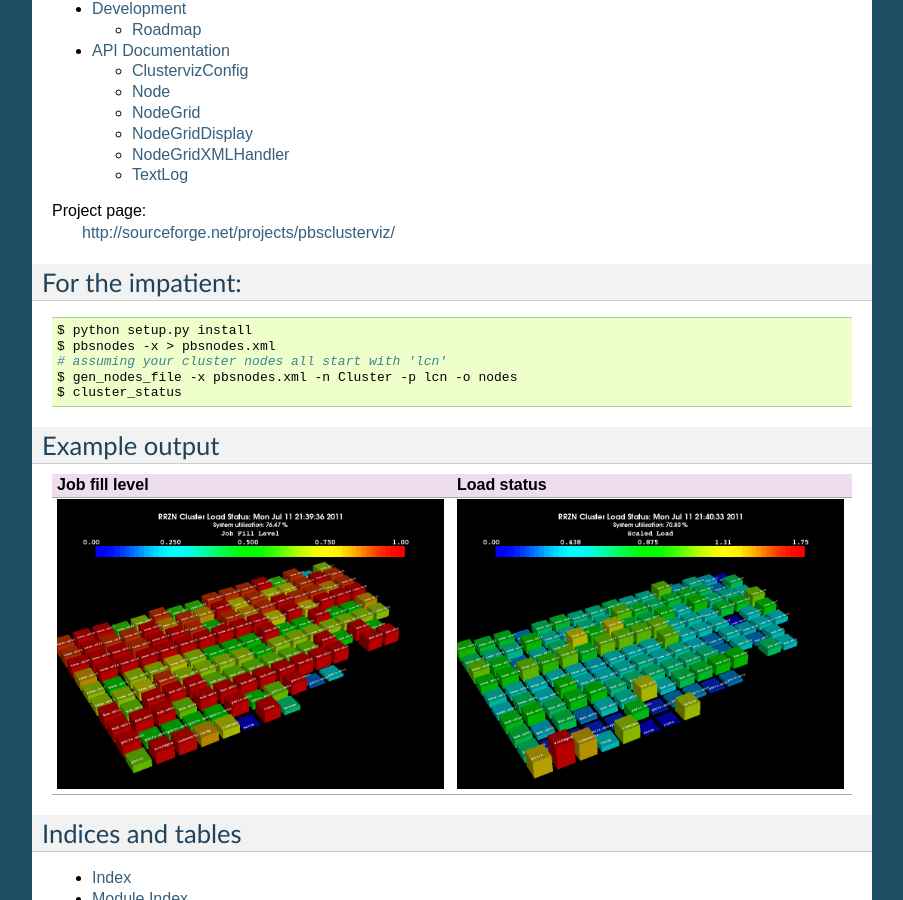
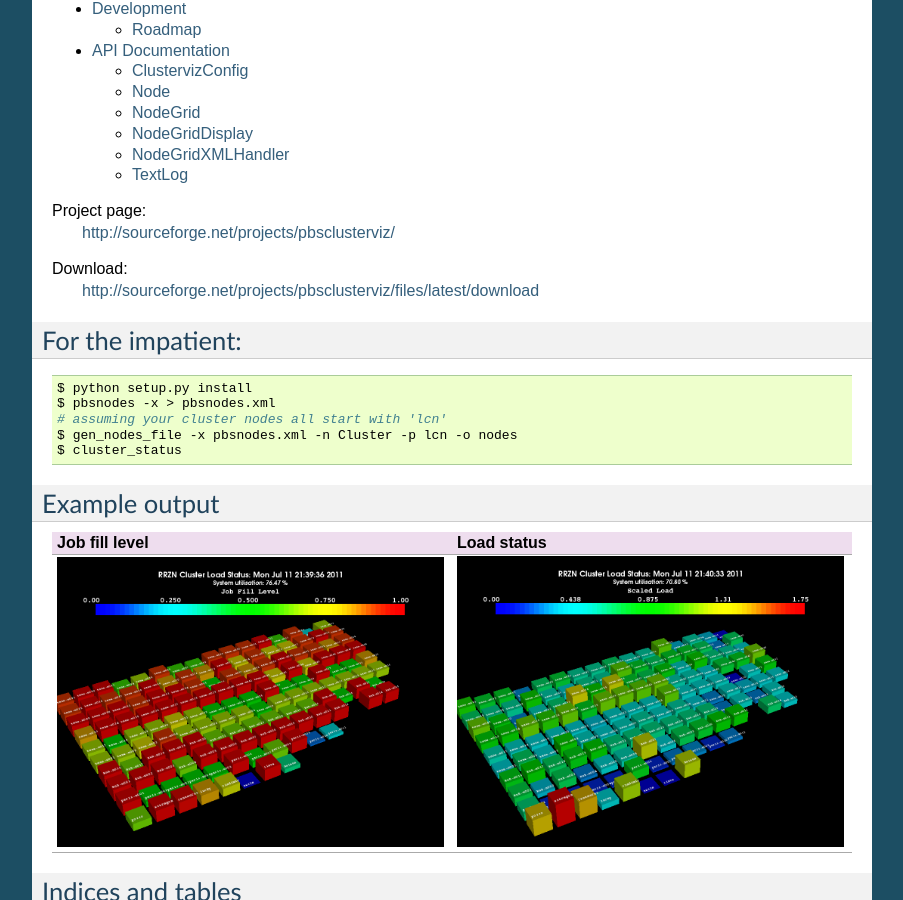
Before and after one commit to paultcochrane/pbsclusterviz, a Sphinx documentation site: the page built from doc/index.rst, in a window 1280 px wide and 900 px high, scrolled down 486 px. Shown: the whole window, without its empty margins (198-1101 px from the left). Built offline with Sphinx 7.4.7, drawn with Linux system fonts in a browser that asks for light colours; formulas are drawn with MathJax 3; comment, search, counter and statistics services are not loaded; some of the changed lines change nothing that is shown.

Commit message:
Added a download link on the main documentation web page

```diff
--- a/doc/index.rst
+++ b/doc/index.rst
@@ -26,6 +26,9 @@ Contents:
 
 Project page:
     http://sourceforge.net/projects/pbsclusterviz/
+
+Download:
+    http://sourceforge.net/projects/pbsclusterviz/files/latest/download
 
 --------------------------------------------------------------------------
 For the impatient:
```
